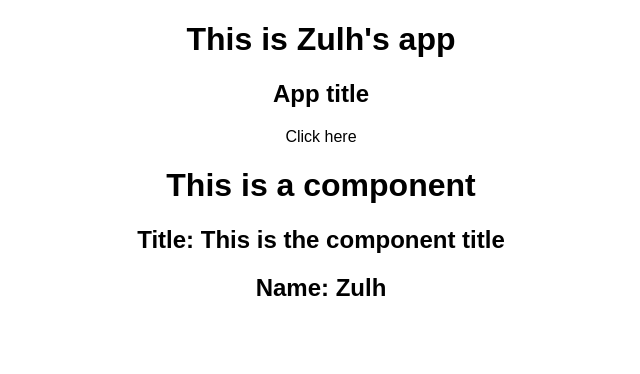
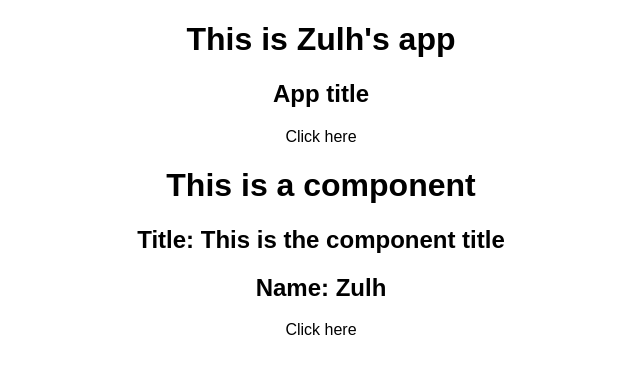
Before and after one commit to zulhfreelancer/react_tutorial, a React (Create React App) app: page / in a window 1280 px wide. Shown: the top 374 px of the page, without its empty margins (319-959 px from the left). Built offline with nearby package versions, Linux system fonts and the light colour scheme.

Commit message:
Bind component to event

```diff
--- a/src/App.js
+++ b/src/App.js
@@ -44,6 +44,7 @@ class App extends Component {
         <MyComponent
           title = "This is the component title"
           name = "Zulh"
+          onClick = {this.onClick}
         />
       </div>
     );
--- a/src/MyComponent.js
+++ b/src/MyComponent.js
@@ -2,13 +2,14 @@ import React, { Component } from 'react';
 
 class MyComponent extends Component {
   render() {
-    var {title, name} = this.props;
+    var {title, name, onClick} = this.props;
 
     return (
       <div className="component">
         <h1>This is a component</h1>
         <h2>Title: {title}</h2>
         <h2>Name: {name}</h2>
+        <div onClick={onClick}>Click here</div>
       </div>
     );
   }
```
